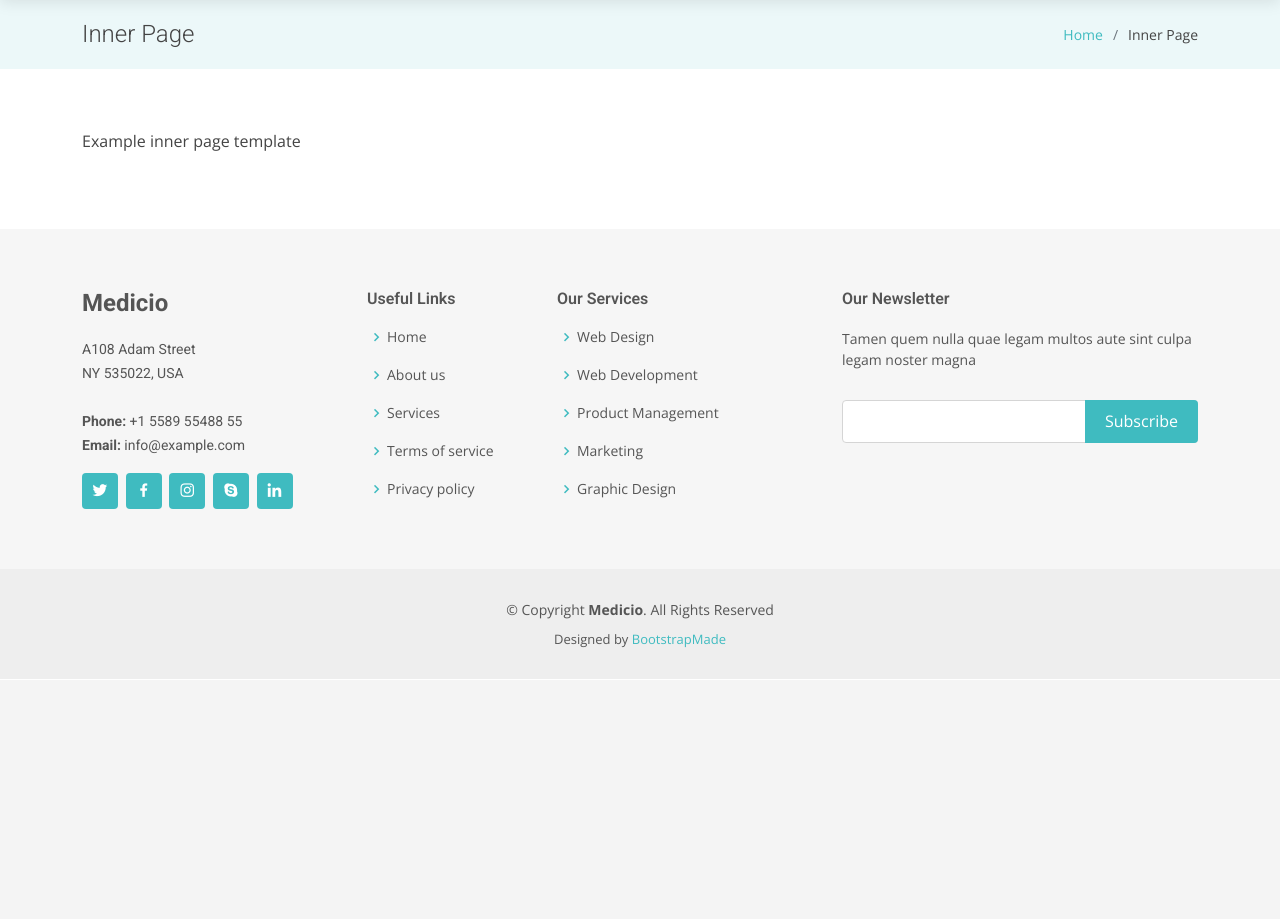
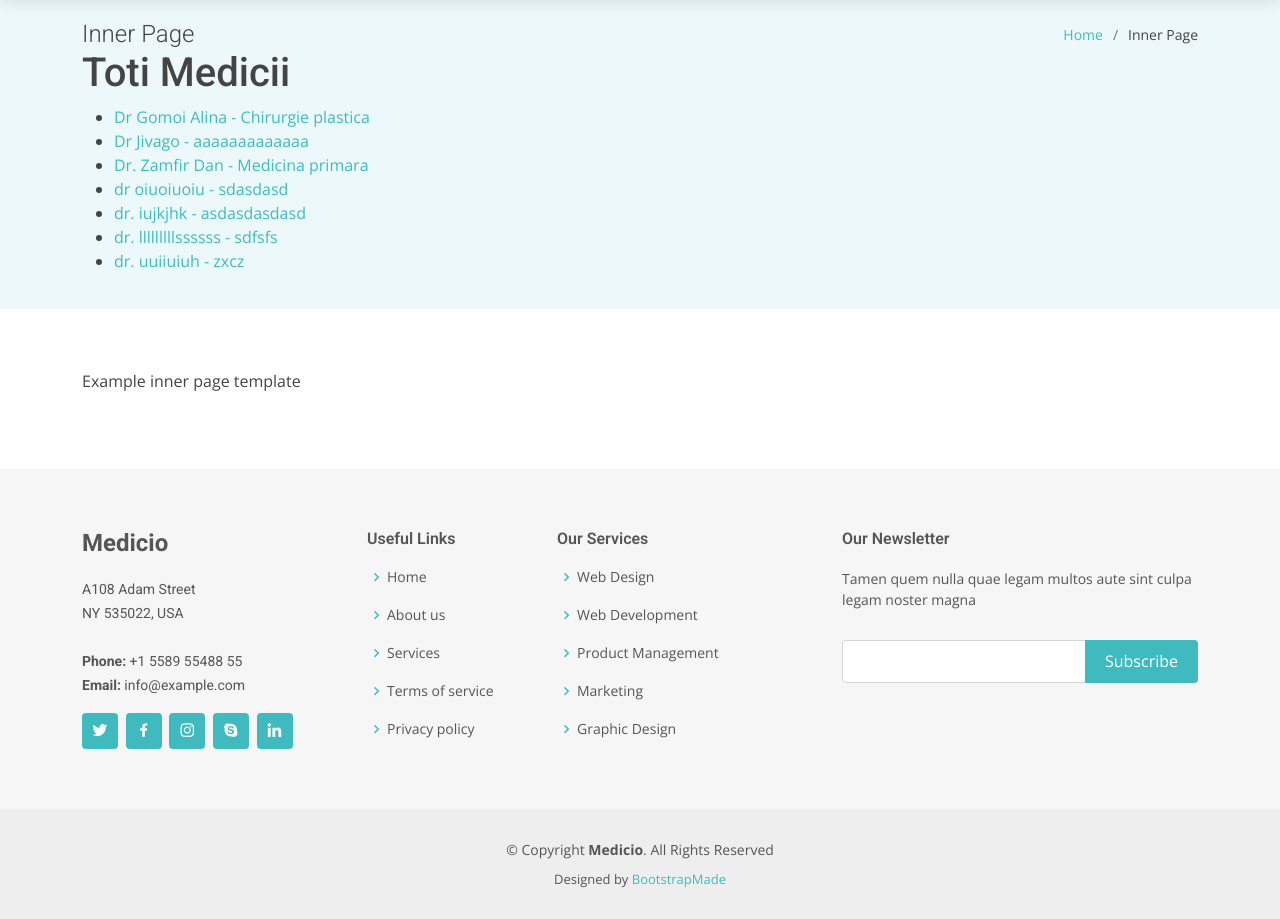
Before and after one commit to Narcis13/backbase, a PHP site: page /site/inner-page.php in a window 1280 px wide. Shown: the part 120-1039 px from the top of the page. Before the commit the page ends 768 px from the top, so only its background shows below. Run offline with PHP 8.4, Linux system fonts and the light colour scheme.

Commit message:
si cu exemplu

```diff
--- a/site/inner-page.php
+++ b/site/inner-page.php
@@ -116,6 +116,53 @@ $telefon='0248218090';
           </ol>
         </div>
 
+
+        <?php
+// File to handle both the list of all doctors and individual doctor details
+
+// Function to read JSON file
+function readJsonFile($filename) {
+    $jsonData = file_get_contents($filename);
+    return json_decode($jsonData, true);
+}
+
+// Read the JSON file
+$mediciData = readJsonFile('medici.json');
+
+// Sort the data by 'nume' (name)
+uasort($mediciData, function($a, $b) {
+    return strcmp($a['nume'], $b['nume']);
+});
+
+// Check if a specific doctor ID is requested
+if (isset($_GET['medicid'])) {
+    $medicId = $_GET['medicid'];
+    if (isset($mediciData[$medicId])) {
+        // Display individual doctor details
+        $doctor = $mediciData[$medicId];
+        echo "<h1>{$doctor['nume']}</h1>";
+        echo "<p>Specialitate: {$doctor['specialitate']}</p>";
+        echo "<p>ID: {$doctor['id']}</p>";
+        if (isset($doctor['created_at'])) {
+            echo "<p>Created at: {$doctor['created_at']}</p>";
+        }
+        if (isset($doctor['updated_at'])) {
+            echo "<p>Updated at: {$doctor['updated_at']}</p>";
+        }
+        echo "<a href='/site/inner-page.php'>Back to all doctors</a>";
+    } else {
+        echo "Doctor not found.";
+    }
+} else {
+    // Display list of all doctors
+    echo "<h1>Toti Medicii</h1>";
+    echo "<ul>";
+    foreach ($mediciData as $id => $doctor) {
+        echo "<li><a href='/site/inner-page.php?medicid={$id}'>{$doctor['nume']} - {$doctor['specialitate']}</a></li>";
+    }
+    echo "</ul>";
+}
+?>
       </div>
     </section><!-- End Breadcrumbs Section -->
 
--- /dev/null
+++ b/site/medici.json
@@ -0,0 +1,39 @@
+{
+    "66d6e73623f74": {
+        "nume": "Dr. Zamfir Dan",
+        "specialitate": "Medicina primara",
+        "id": "66d6e73623f74"
+    },
+    "66d6ea71e7561": {
+        "nume": "Dr Gomoi Alina",
+        "specialitate": "Chirurgie plastica",
+        "id": "66d6ea71e7561"
+    },
+    "66d836892e3b3": {
+        "nume": "dr oiuoiuoiu",
+        "specialitate": "sdasdasd",
+        "id": "66d836892e3b3"
+    },
+    "66d8369298b7c": {
+        "nume": "dr. iujkjhk",
+        "specialitate": "asdasdasdasd",
+        "id": "66d8369298b7c"
+    },
+    "66d8369f685cf": {
+        "nume": "dr. lllllllllssssss",
+        "specialitate": "sdfsfs",
+        "id": "66d8369f685cf"
+    },
+    "66d836ad0c057": {
+        "nume": "dr. uuiiuiuh",
+        "specialitate": "zxcz",
+        "id": "66d836ad0c057"
+    },
+    "66d889536eda2": {
+        "created_at": "2024-09-04 16:22:43",
+        "updated_at": "2024-09-04 16:22:43",
+        "nume": "Dr Jivago",
+        "specialitate": "aaaaaaaaaaaaa",
+        "id": "66d889536eda2"
+    }
+}
```
Also changed, not shown: 1 other file.
